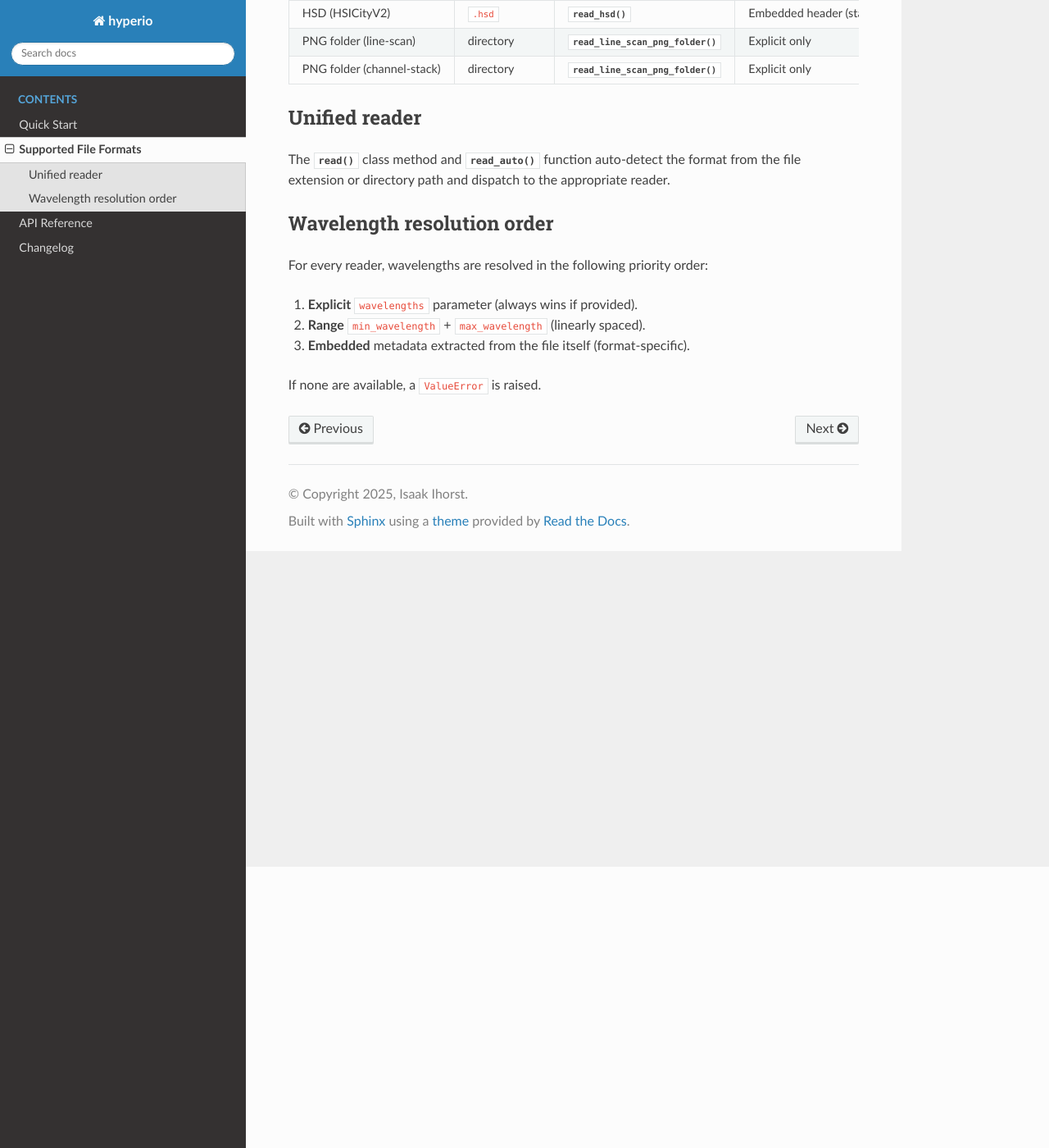
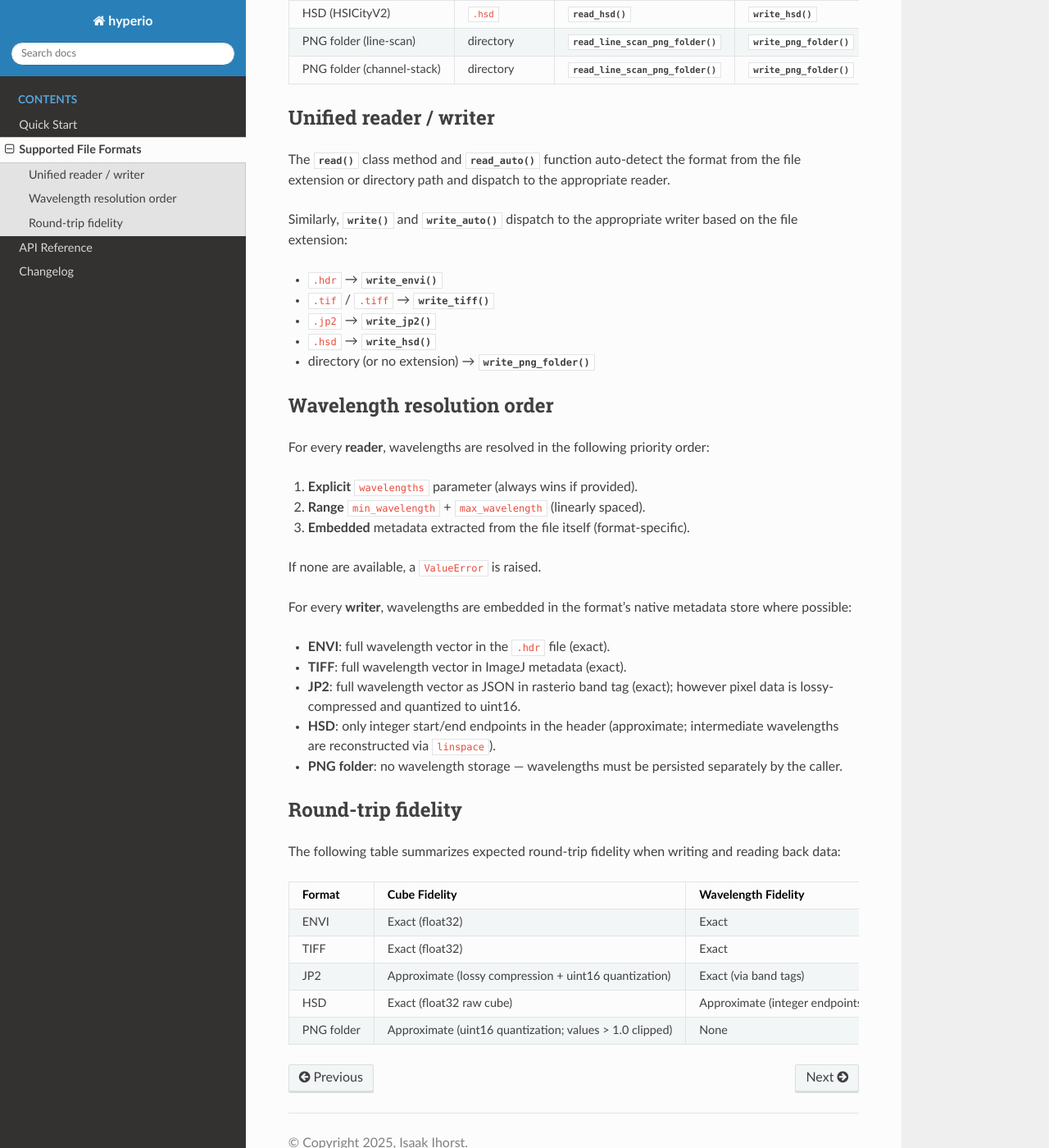
Before and after one commit to unklar/hyperio, a Sphinx documentation site: the page built from docs/formats.rst, in a window 1280 px wide and 1400 px high, scrolled down 343 px. Shown: the whole window at 82% size. Built offline with Sphinx 7.4.7 and the Read the Docs theme 3.1.0, drawn with Linux system fonts in a browser that asks for light colours; some of the changed text lies outside the part shown.

Commit message:
Add write support for all formats with round-trip tests and docs
- write_envi, write_tiff, write_jp2, write_hsd, write_png_folder, write_auto
- HSI.write() dispatches by file extension
- read_jp2 falls back to rasterio band tags for wavelength metadata
- JP2 writer converts float32 → uint16 for JP2OpenJPEG compatibility
- HSD writer uses round() instead of int() for wavelength endpoints
- 19 round-trip tests covering all formats (76 total pass)
- Updated docs: formats table, quickstart write section, changelog v0.2.0
- Updated README with write support and round-trip fidelity table

```diff
--- a/docs/formats.rst
+++ b/docs/formats.rst
@@ -1,62 +1,115 @@
 Supported File Formats
 ======================
 
-hyperio supports reading hyperspectral data from the following formats:
+hyperio supports reading **and writing** hyperspectral data in the
+following formats:
 
 .. list-table::
    :header-rows: 1
-   :widths: 15 15 25 25 20
+   :widths: 15 15 20 20 30
 
    * - Format
      - Extension(s)
      - Reader
-     - Wavelength Source
-     - Notes
+     - Writer
+     - Wavelength Storage
    * - ENVI
      - ``.hdr``
      - :func:`~hyperio.io.read_envi`
-     - ENVI metadata or explicit
-     - Uses the ``spectral`` library
+     - :func:`~hyperio.io.write_envi`
+     - ENVI header metadata (exact)
    * - JPEG 2000
      - ``.jp2``
      - :func:`~hyperio.io.read_jp2`
-     - Embedded XML/UUID metadata or explicit
-     - Optional reference-spectrum normalization
+     - :func:`~hyperio.io.write_jp2`
+     - Rasterio band tags (exact); lossy compression
    * - TIFF
      - ``.tif``, ``.tiff``
      - :func:`~hyperio.io.read_tiff`
-     - TIFF metadata or explicit
-     - Uses ``tifffile``
+     - :func:`~hyperio.io.write_tiff`
+     - ImageJ metadata tag (exact)
    * - HSD (HSICityV2)
      - ``.hsd``
      - :func:`~hyperio.io.read_hsd`
-     - Embedded header (startw/endw) or explicit
-     - Reconstructs cube from PCA coefficients
+     - :func:`~hyperio.io.write_hsd`
+     - Integer start/end endpoints in header (approximate)
    * - PNG folder (line-scan)
      - directory
      - :func:`~hyperio.io.read_line_scan_png_folder`
-     - Explicit only
-     - Each PNG = one scan line
+     - :func:`~hyperio.io.write_png_folder`
+     - None (must provide externally)
    * - PNG folder (channel-stack)
      - directory
      - :func:`~hyperio.io.read_line_scan_png_folder`
-     - Explicit only
-     - Each PNG = one spectral channel; use ``line_cam=False``
+     - :func:`~hyperio.io.write_png_folder`
+     - None (must provide externally); use ``line_cam=False``
 
-Unified reader
---------------
+Unified reader / writer
+-----------------------
 
 The :meth:`~hyperio.hsi.HSI.read` class method and
 :func:`~hyperio.io.read_auto` function auto-detect the format from the
 file extension or directory path and dispatch to the appropriate reader.
 
+Similarly, :meth:`~hyperio.hsi.HSI.write` and
+:func:`~hyperio.io.write_auto` dispatch to the appropriate writer
+based on the file extension:
+
+- ``.hdr`` → :func:`~hyperio.io.write_envi`
+- ``.tif`` / ``.tiff`` → :func:`~hyperio.io.write_tiff`
+- ``.jp2`` → :func:`~hyperio.io.write_jp2`
+- ``.hsd`` → :func:`~hyperio.io.write_hsd`
+- directory (or no extension) → :func:`~hyperio.io.write_png_folder`
+
 Wavelength resolution order
 ---------------------------
 
-For every reader, wavelengths are resolved in the following priority order:
+For every **reader**, wavelengths are resolved in the following priority
+order:
 
 1. **Explicit** ``wavelengths`` parameter (always wins if provided).
 2. **Range** ``min_wavelength`` + ``max_wavelength`` (linearly spaced).
 3. **Embedded** metadata extracted from the file itself (format-specific).
 
 If none are available, a ``ValueError`` is raised.
+
+For every **writer**, wavelengths are embedded in the format's native
+metadata store where possible:
+
+- **ENVI**: full wavelength vector in the ``.hdr`` file (exact).
+- **TIFF**: full wavelength vector in ImageJ metadata (exact).
+- **JP2**: full wavelength vector as JSON in rasterio band tag (exact);
+  however pixel data is lossy-compressed and quantized to uint16.
+- **HSD**: only integer start/end endpoints in the header (approximate;
+  intermediate wavelengths are reconstructed via ``linspace``).
+- **PNG folder**: no wavelength storage — wavelengths must be persisted
+  separately by the caller.
+
+Round-trip fidelity
+-------------------
+
+The following table summarizes expected round-trip fidelity when writing
+and reading back data:
+
+.. list-table::
+   :header-rows: 1
+   :widths: 20 30 50
+
+   * - Format
+     - Cube Fidelity
+     - Wavelength Fidelity
+   * - ENVI
+     - Exact (float32)
+     - Exact
+   * - TIFF
+     - Exact (float32)
+     - Exact
+   * - JP2
+     - Approximate (lossy compression + uint16 quantization)
+     - Exact (via band tags)
+   * - HSD
+     - Exact (float32 raw cube)
+     - Approximate (integer endpoints only)
+   * - PNG folder
+     - Approximate (uint16 quantization; values > 1.0 clipped)
+     - None
--- a/docs/index.rst
+++ b/docs/index.rst
@@ -12,8 +12,9 @@ Features
 - Internal cube storage always as ``float32`` with shape ``(H, W, C)``.
 - Integer input is automatically normalized to ``[0.0, 1.0]``.
 - Wavelength-aware band access and RGB rendering.
-- Readers for **ENVI**, **JPEG 2000**, **TIFF**, **HSD**, and **PNG folder** formats.
-- Unified read API with optional explicit wavelength overrides.
+- **Readers and writers** for **ENVI**, **JPEG 2000**, **TIFF**, **HSD**,
+  and **PNG folder** formats.
+- Unified read/write API with optional explicit wavelength overrides.
 - Savitzky-Golay spectral smoothing, spatial resizing, and spectral index
   computation.
 
```
Also changed, not shown: README.md (+40 -10 lines), docs/changelog.rst (+22 -0 lines), docs/quickstart.rst (+32 -0 lines), 3 other files.
